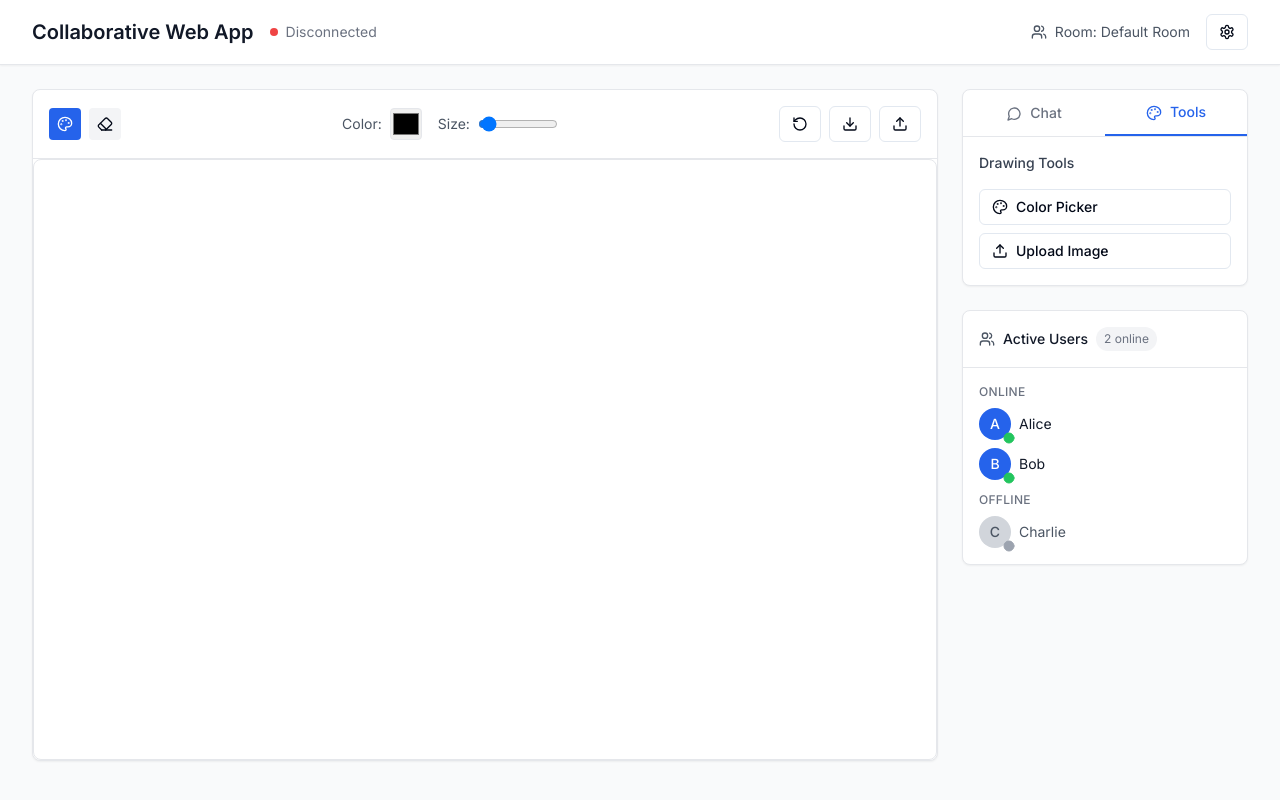
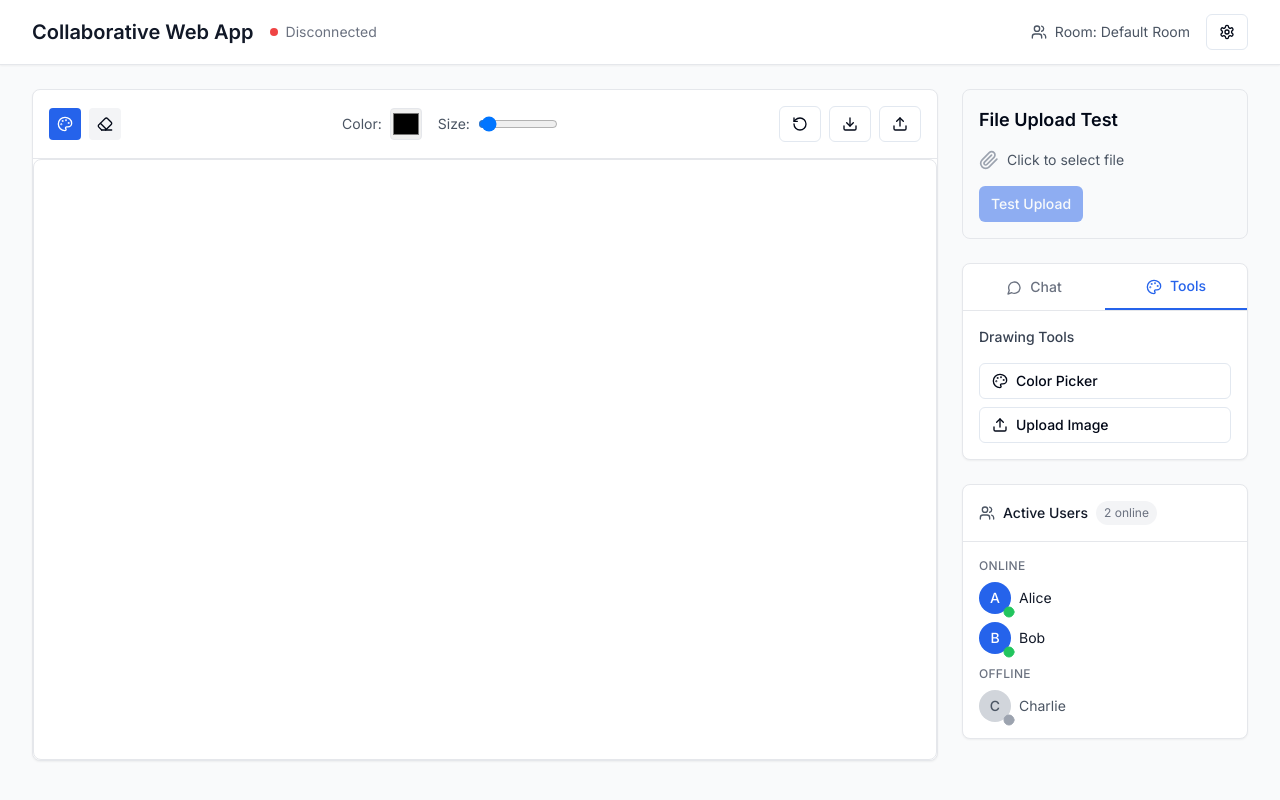
Before and after one commit to iuriqc/baires_dev_challenge, a Next.js app in the folder frontend/: page / in a window 1280 px wide. Built offline with nearby package versions, Linux system fonts and the light colour scheme; no server answers.

Commit message:
Improve file upload to chat

```diff
--- a/frontend/app/page.tsx
+++ b/frontend/app/page.tsx
@@ -6,6 +6,7 @@ import { Users, MessageCircle, Palette, Upload, Settings } from 'lucide-react'
 import Whiteboard from '@/components/Whiteboard'
 import Chat from '@/components/Chat'
 import UserPanel from '@/components/UserPanel'
+import FileUploadTest from '@/components/FileUploadTest'
 import { useWebSocket } from '@/hooks/useWebSocket'
 import { useAppStore } from '@/store/appStore'
 import toast from 'react-hot-toast'
@@ -14,6 +15,14 @@ export default function Home() {
   const [activeTab, setActiveTab] = useState<'whiteboard' | 'chat'>('whiteboard')
   const [isConnected, setIsConnected] = useState(false)
   const { user, room, setUser, setRoom } = useAppStore()
+
+  // Debug environment variables
+  useEffect(() => {
+    console.log('🌐 Environment Check:')
+    console.log('- NEXT_PUBLIC_API_URL:', process.env.NEXT_PUBLIC_API_URL)
+    console.log('- NEXT_PUBLIC_WS_URL:', process.env.NEXT_PUBLIC_WS_URL)
+    console.log('- NODE_ENV:', process.env.NODE_ENV)
+  }, [])
 
   // Initialize user if not set
   useEffect(() => {
@@ -103,6 +112,9 @@ export default function Home() {
 
           {/* Right Panel - Chat & Users */}
           <div className="lg:col-span-1 space-y-6">
+            {/* File Upload Test - Temporary for debugging */}
+            <FileUploadTest />
+
             {/* Tab Navigation */}
             <div className="bg-white rounded-lg shadow-sm border">
               <div className="flex border-b">
--- a/frontend/components/Chat.tsx
+++ b/frontend/components/Chat.tsx
@@ -19,6 +19,16 @@ export default function Chat({ socket }: ChatProps) {
   const [isUploading, setIsUploading] = useState(false)
   const messagesEndRef = useRef<HTMLDivElement>(null)
   const { user, room } = useAppStore()
+
+  // Debug environment variables
+  useEffect(() => {
+    console.log('🔧 Environment variables:')
+    console.log('- NEXT_PUBLIC_API_URL:', process.env.NEXT_PUBLIC_API_URL)
+    console.log('- NEXT_PUBLIC_WS_URL:', process.env.NEXT_PUBLIC_WS_URL)
+    console.log('🔧 User and Room:')
+    console.log('- User:', user)
+    console.log('- Room:', room)
+  }, [user, room])
 
   const scrollToBottom = () => {
     messagesEndRef.current?.scrollIntoView({ behavior: 'smooth' })
@@ -60,11 +70,32 @@ export default function Chat({ socket }: ChatProps) {
   }
 
   const handleFileUpload = async (e: React.ChangeEvent<HTMLInputElement>) => {
+    console.log('🔍 File upload triggered')
+    console.log('File input event:', e)
+    console.log('Files:', e.target.files)
+
     const file = e.target.files?.[0]
+    console.log('Selected file:', file)
+
     if (!file || !socket || !user || !room) {
+      console.log('❌ Upload conditions not met:')
+      console.log('- File:', !!file)
+      console.log('- Socket:', !!socket)
+      console.log('- User:', !!user)
+      console.log('- Room:', !!room)
+      console.log('- User ID:', user?.id)
+      console.log('- Room ID:', room?.id)
       toast.error('Please select a file and ensure you are connected')
       return
     }
+
+    console.log('✅ Starting file upload...')
+    console.log('File details:', {
+      name: file.name,
+      size: file.size,
+      type: file.type
+    })
+    console.log('API URL:', process.env.NEXT_PUBLIC_API_URL)
 
     setIsUploading(true)
 
@@ -75,18 +106,24 @@ export default function Chat({ socket }: ChatProps) {
       formData.append('room_id', room.id)
       formData.append('user_id', user.id)
 
+      console.log('📤 Sending upload request...')
+
       // Upload file
       const response = await fetch(`${process.env.NEXT_PUBLIC_API_URL}/upload-file`, {
         method: 'POST',
         body: formData,
       })
 
+      console.log('📥 Response received:', response.status, response.statusText)
+
       if (!response.ok) {
         const errorData = await response.json()
+        console.error('❌ Upload failed:', errorData)
         throw new Error(errorData.detail || 'Upload failed')
       }
 
       const data = await response.json()
+      console.log('✅ Upload successful:', data)
 
       if (data.success) {
         const message: Message = {
@@ -102,6 +139,8 @@ export default function Chat({ socket }: ChatProps) {
           fileType: data.file_type || file.type,
         }
 
+        console.log('📨 Sending WebSocket message:', message)
+
         // Send via WebSocket
         socket.send(JSON.stringify({
           type: 'message',
@@ -115,7 +154,7 @@ export default function Chat({ socket }: ChatProps) {
         throw new Error('Upload failed')
       }
     } catch (error) {
-      console.error('Error uploading file:', error)
+      console.error('❌ Error uploading file:', error)
       toast.error(`Upload failed: ${error instanceof Error ? error.message : 'Unknown error'}`)
     } finally {
       setIsUploading(false)
--- /dev/null
+++ b/frontend/components/FileUploadTest.tsx
@@ -0,0 +1,97 @@
+'use client'
+
+import { useState } from 'react'
+import { Paperclip } from 'lucide-react'
+
+export default function FileUploadTest() {
+  const [selectedFile, setSelectedFile] = useState<File | null>(null)
+  const [uploadStatus, setUploadStatus] = useState<string>('')
+
+  const handleFileSelect = (e: React.ChangeEvent<HTMLInputElement>) => {
+    const file = e.target.files?.[0]
+    console.log('🔍 File selected:', file)
+    setSelectedFile(file || null)
+    setUploadStatus(file ? `Selected: ${file.name} (${file.size} bytes)` : 'No file selected')
+  }
+
+  const handleUpload = async () => {
+    if (!selectedFile) {
+      setUploadStatus('No file selected')
+      return
+    }
+
+    setUploadStatus('Uploading...')
+
+    try {
+      const formData = new FormData()
+      formData.append('file', selectedFile)
+      formData.append('room_id', 'test-room')
+      formData.append('user_id', 'test-user')
+
+      console.log('📤 Testing upload to:', process.env.NEXT_PUBLIC_API_URL)
+
+      const response = await fetch(`${process.env.NEXT_PUBLIC_API_URL}/upload-file`, {
+        method: 'POST',
+        body: formData,
+      })
+
+      console.log('📥 Response:', response.status, response.statusText)
+
+      if (response.ok) {
+        const data = await response.json()
+        console.log('✅ Upload successful:', data)
+        setUploadStatus(`Upload successful! URL: ${data.file_url}`)
+      } else {
+        const error = await response.text()
+        console.error('❌ Upload failed:', error)
+        setUploadStatus(`Upload failed: ${error}`)
+      }
+    } catch (error) {
+      console.error('❌ Upload error:', error)
+      setUploadStatus(`Upload error: ${error}`)
+    }
+  }
+
+  return (
+    <div className="p-4 border rounded-lg bg-gray-50">
+      <h3 className="text-lg font-semibold mb-4">File Upload Test</h3>
+
+      <div className="space-y-4">
+        <div className="flex items-center space-x-2">
+          <label className="cursor-pointer">
+            <input
+              type="file"
+              className="hidden"
+              onChange={handleFileSelect}
+              accept="image/*,.pdf,.doc,.docx,.txt"
+            />
+            <Paperclip className="w-5 h-5 text-gray-400 hover:text-gray-600" />
+          </label>
+          <span className="text-sm text-gray-600">Click to select file</span>
+        </div>
+
+        {selectedFile && (
+          <div className="text-sm">
+            <p><strong>File:</strong> {selectedFile.name}</p>
+            <p><strong>Size:</strong> {selectedFile.size} bytes</p>
+            <p><strong>Type:</strong> {selectedFile.type}</p>
+          </div>
+        )}
+
+        <button
+          onClick={handleUpload}
+          disabled={!selectedFile}
+          className="btn btn-primary btn-sm disabled:opacity-50"
+        >
+          Test Upload
+        </button>
+
+        {uploadStatus && (
+          <div className="text-sm p-2 bg-gray-100 rounded">
+            <strong>Status:</strong> {uploadStatus}
+          </div>
+        )}
+      </div>
+    </div>
+  )
+}
```
